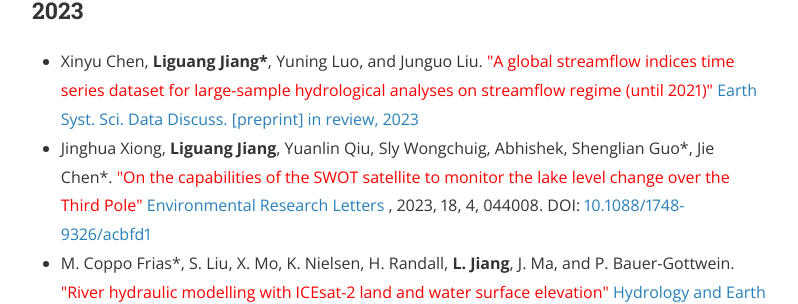
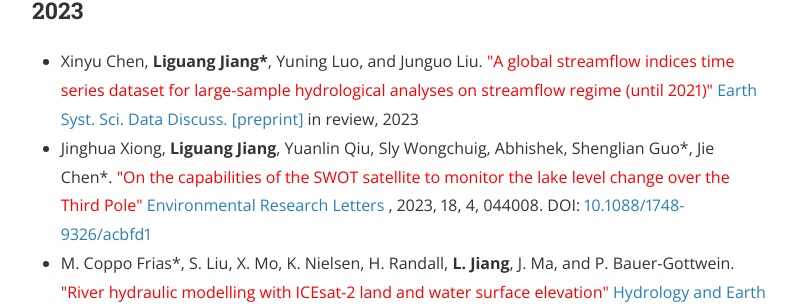
Before and after one commit to 12530/rshydro, a Jekyll site: the page built from publications.md, in a window 1280 px wide and 900 px high. Shown: the part 471-775 px from the top of the window, without its empty margins (240-1038 px from the left). Built offline with Jekyll 4.4.1, drawn with Linux system fonts in a browser that asks for light colours; nearby versions of some CDN libraries.

Commit message:
Update publications.md

```diff
--- a/publications.md
+++ b/publications.md
@@ -10,7 +10,7 @@ main_nav: true
 <hr>
 <h3>2023</h3>
 <ul>
-  <li>Xinyu Chen, <b>Liguang Jiang*</b>, Yuning Luo, and Junguo Liu. <font color="red"> "A global streamflow indices time series dataset for large-sample hydrological analyses on streamflow regime (until 2021)" </font> <a href="https://essd.copernicus.org/preprints/essd-2023-49/"> Earth Syst. Sci. Data Discuss. [preprint] in review, 2023</a></li>
+  <li>Xinyu Chen, <b>Liguang Jiang*</b>, Yuning Luo, and Junguo Liu. <font color="red"> "A global streamflow indices time series dataset for large-sample hydrological analyses on streamflow regime (until 2021)" </font> <a href="https://essd.copernicus.org/preprints/essd-2023-49/"> Earth Syst. Sci. Data Discuss. [preprint] </a>in review, 2023</li>
 
   <li>Jinghua Xiong, <b>Liguang Jiang</b>, Yuanlin Qiu, Sly Wongchuig, Abhishek, Shenglian Guo*, Jie Chen*. <font color="red"> "On the capabilities of the SWOT satellite to monitor the lake level change over the Third Pole" </font> <a href="https://iopscience.iop.org/article/10.1088/1748-9326/acbfd1"> Environmental Research Letters </a>, 2023, 18, 4, 044008. DOI: <a href="https://doi.org/10.1088/1748-9326/acbfd1">10.1088/1748-9326/acbfd1</a></li>
 
```
